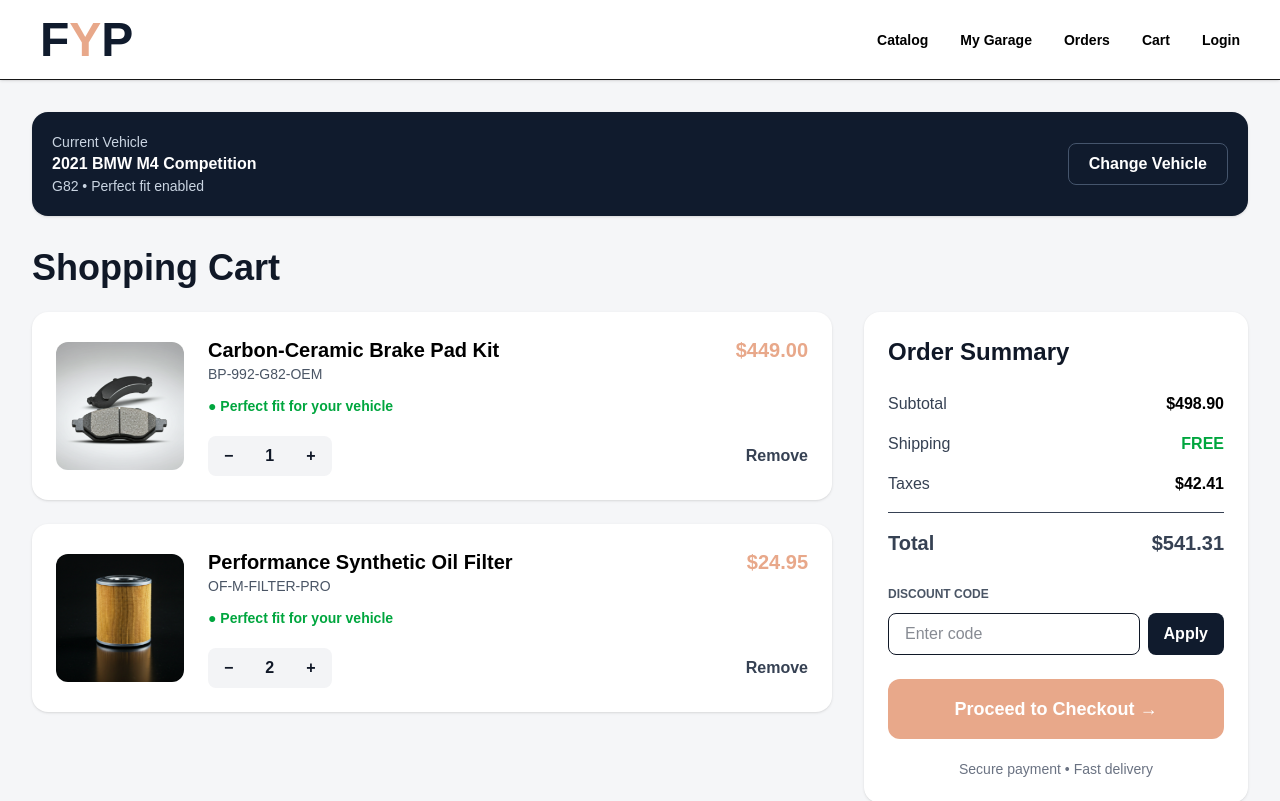
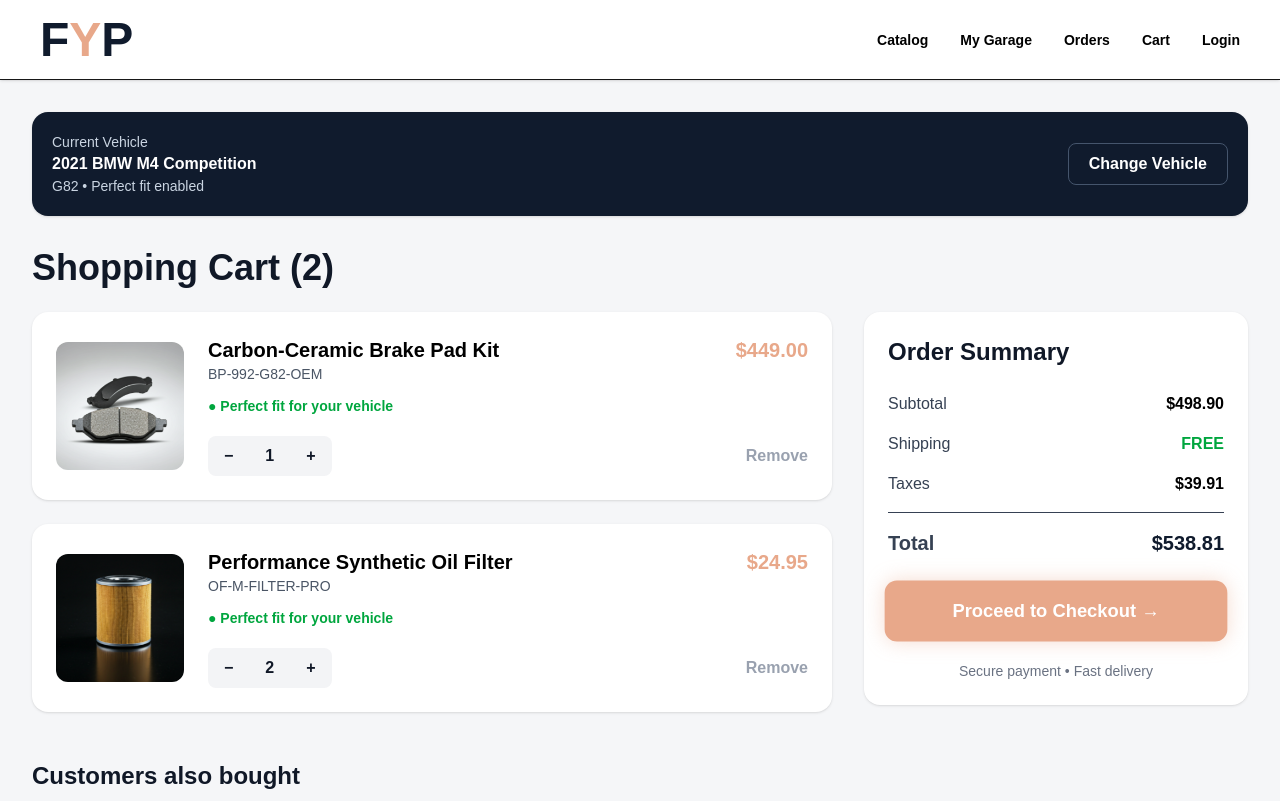
Before and after one commit to eyadhossam989-cyber/find-your-parts, a Next.js app: page /cart in a window 1280 px wide. Shown: the top 801 px of the page. Built offline with nearby package versions, Linux system fonts and the light colour scheme.

Commit message:
added interactive cart logic and glowing checkout button

```diff
--- a/app/cart/page.tsx
+++ b/app/cart/page.tsx
@@ -1,201 +1,150 @@
+"use client"; // Required for buttons to work!
+import { useState } from "react";
 import Link from "next/link";
 
 export default function CartPage() {
-  const cartItems = [
+  // 1. We move your cartItems into 'state' so React can update the screen
+  const [items, setItems] = useState([
     {
+      id: 1,
       name: "Carbon-Ceramic Brake Pad Kit",
       sku: "BP-992-G82-OEM",
-      price: "$449.00",
+      price: 449.00, // Changed to number for math
       qty: 1,
       image: "/images/brake-pad.jpg",
     },
     {
+      id: 2,
       name: "Performance Synthetic Oil Filter",
       sku: "OF-M-FILTER-PRO",
-      price: "$24.95",
+      price: 24.95, // Changed to number for math
       qty: 2,
       image: "/images/oil-filter.jpg",
     },
+  ]);
+
+  const suggestions = [
+    { name: "5W-30 Full Synthetic Motor Oil", price: "$58.00", tag: "Best Seller", image: "/images/motor-oil.jpg" },
+    { name: "Iridium High-Performance Spark Plug", price: "$18.50", tag: "Performance", image: "/images/spark-plug.jpg" },
+    { name: "All-Weather Heavy Duty Floor Mats", price: "$129.99", tag: "In Stock", image: "/images/floor-mat.jpg" },
+    { name: "Activated Carbon Cabin Air Filter", price: "$34.20", tag: "Maintenance", image: "/images/cabin-filter.jpg" },
   ];
 
-  const suggestions = [
-    {
-      name: "5W-30 Full Synthetic Motor Oil",
-      price: "$58.00",
-      tag: "Best Seller",
-      image: "/images/motor-oil.jpg",
-    },
-    {
-      name: "Iridium High-Performance Spark Plug",
-      price: "$18.50",
-      tag: "Performance",
-      image: "/images/spark-plug.jpg",
-    },
-    {
-      name: "All-Weather Heavy Duty Floor Mats",
-      price: "$129.99",
-      tag: "In Stock",
-      image: "/images/floor-mat.jpg",
-    },
-    {
-      name: "Activated Carbon Cabin Air Filter",
-      price: "$34.20",
-      tag: "Maintenance",
-      image: "/images/cabin-filter.jpg",
-    },
-  ];
+  // 2. Logic to change quantity
+  const updateQty = (id: number, delta: number) => {
+    setItems(items.map(item =>
+      item.id === id ? { ...item, qty: Math.max(1, item.qty + delta) } : item
+    ));
+  };
+
+  // 3. Logic to remove item
+  const removeItem = (id: number) => {
+    setItems(items.filter(item => item.id !== id));
+  };
+
+  // 4. Automatic Math for the Summary
+  const subtotal = items.reduce((acc, item) => acc + (item.price * item.qty), 0);
+  const tax = subtotal * 0.08; // 8% tax
+  const total = subtotal + tax;
 
   return (
     <main className="min-h-screen bg-[#f5f6f8] text-[#101827]">
-
-
       <section className="max-w-[1280px] mx-auto p-8">
+        {/* Vehicle Banner */}
         <div className="bg-[#101b2d] text-white rounded-2xl p-5 mb-8 flex justify-between items-center shadow">
           <div>
             <p className="text-slate-300 text-sm">Current Vehicle</p>
             <h2 className="font-bold">2021 BMW M4 Competition</h2>
             <p className="text-slate-300 text-sm">G82 • Perfect fit enabled</p>
           </div>
-
-          <Link
-            href="/garage"
-            className="border border-slate-600 px-5 py-2 rounded-lg font-bold"
-          >
-            Change Vehicle
-          </Link>
+          <Link href="/garage" className="border border-slate-600 px-5 py-2 rounded-lg font-bold">Change Vehicle</Link>
         </div>
 
-        <h2 className="text-4xl font-extrabold mb-6">Shopping Cart</h2>
+        <h2 className="text-4xl font-extrabold mb-6">Shopping Cart ({items.length})</h2>
 
         <div className="grid grid-cols-1 lg:grid-cols-12 gap-8">
           <div className="lg:col-span-8 space-y-6">
-            {cartItems.map((item) => (
-              <div
-                key={item.name}
-                className="bg-white rounded-2xl shadow p-6 flex gap-6 items-center"
-              >
-                <img
-                  src={item.image}
-                  alt={item.name}
-                  className="w-32 h-32 object-cover rounded-xl bg-gray-100"
-                />
-
+            {items.length === 0 ? (
+              <div className="bg-white p-10 rounded-2xl text-center shadow">
+                <p className="text-xl font-bold">Your cart is empty</p>
+                <Link href="/catalog" className="text-[#e8a88a] mt-2 block">Go find some parts →</Link>
+              </div>
+            ) : (
+              items.map((item) => (
+                <div key={item.id} className="bg-white rounded-2xl shadow p-6 flex gap-6 items-center animate-in fade-in slide-in-from-bottom-2">
+                  <img src={item.image} alt={item.name} className="w-32 h-32 object-cover rounded-xl bg-gray-100" />
                   <div className="flex-1">
                     <div className="flex justify-between">
                       <div>
-                      <h3 className="text-xl font-extrabold text-black">
-                        {item.name}
-                      </h3>
+                        <h3 className="text-xl font-extrabold text-black">{item.name}</h3>
                         <p className="text-gray-600 text-sm">{item.sku}</p>
                       </div>
-
-                    <p className="text-[#e8a88a] font-extrabold text-xl">
-                      {item.price}
-                    </p>
+                      <p className="text-[#e8a88a] font-extrabold text-xl">${item.price.toFixed(2)}</p>
                     </div>
-
-                  <p className="text-green-600 text-sm font-bold mt-3">
-                    ● Perfect fit for your vehicle
-                  </p>
-
+                    <p className="text-green-600 text-sm font-bold mt-3">● Perfect fit for your vehicle</p>
                     <div className="flex justify-between items-center mt-5">
                       <div className="bg-gray-100 rounded-lg flex items-center">
-                      <button className="px-4 py-2 font-bold">−</button>
+                        <button onClick={() => updateQty(item.id, -1)} className="px-4 py-2 font-bold hover:bg-gray-200 transition-colors">−</button>
                         <span className="px-4 font-bold">{item.qty}</span>
-                      <button className="px-4 py-2 font-bold">+</button>
+                        <button onClick={() => updateQty(item.id, 1)} className="px-4 py-2 font-bold hover:bg-gray-200 transition-colors">+</button>
                       </div>
-
-                    <button className="text-gray-700 hover:text-red-600 font-semibold">
-                      Remove
-                    </button>
+                      <button onClick={() => removeItem(item.id)} className="text-gray-400 hover:text-red-600 font-semibold transition-colors">Remove</button>
                     </div>
                   </div>
                 </div>
-            ))}
+              ))
+            )}
           </div>
 
           <aside className="lg:col-span-4">
             <div className="bg-white rounded-2xl shadow p-6 sticky top-24">
               <h3 className="text-2xl font-extrabold mb-6">Order Summary</h3>
-
               <div className="space-y-4 text-gray-700">
                 <div className="flex justify-between">
                   <span>Subtotal</span>
-                  <b className="text-black">$498.90</b>
+                  <b className="text-black">${subtotal.toFixed(2)}</b>
                 </div>
-
                 <div className="flex justify-between">
                   <span>Shipping</span>
                   <b className="text-green-600">FREE</b>
                 </div>
-
                 <div className="flex justify-between">
                   <span>Taxes</span>
-                  <b className="text-black">$42.41</b>
+                  <b className="text-black">${tax.toFixed(2)}</b>
                 </div>
-
                 <div className="border-t pt-4 flex justify-between text-xl">
                   <span className="font-extrabold">Total</span>
-                  <span className="font-extrabold">$541.31</span>
+                  <span className="font-extrabold text-[#101b2d]">${total.toFixed(2)}</span>
                 </div>
               </div>
 
-              <div className="mt-6">
-                <label className="text-xs font-bold text-gray-600">
-                  DISCOUNT CODE
-                </label>
-
-                <div className="flex gap-2 mt-2">
-                  <input
-                    className="border rounded-lg px-4 py-2 flex-1"
-                    placeholder="Enter code"
-                  />
-                  <button className="bg-[#101b2d] text-white px-4 rounded-lg font-bold">
-                    Apply
-                  </button>
-                </div>
-              </div>
-
+              {/* THE GLOWING CHECKOUT BUTTON */}
               <Link
                 href="/checkout"
-                className="w-full mt-6 bg-[#e8a88a] text-white py-4 rounded-xl font-extrabold text-lg block text-center"
+                className={`w-full mt-6 py-4 rounded-xl font-extrabold text-lg block text-center transition-all duration-300
+                  ${items.length > 0
+                    ? "bg-[#e8a88a] text-white shadow-[0_0_20px_rgba(232,168,138,0.4)] hover:shadow-[0_0_30px_rgba(232,168,138,0.6)] scale-[1.02]"
+                    : "bg-gray-300 text-gray-500 cursor-not-allowed"}`}
               >
                 Proceed to Checkout →
               </Link>
 
-              <p className="text-center text-gray-500 text-sm mt-5">
-                Secure payment • Fast delivery
-              </p>
+              <p className="text-center text-gray-500 text-sm mt-5">Secure payment • Fast delivery</p>
             </div>
           </aside>
         </div>
 
+        {/* Suggestion Section remains the same for UI basics */}
         <section className="mt-12">
-          <h2 className="text-2xl font-extrabold mb-6">
-            Customers also bought
-          </h2>
-
+          <h2 className="text-2xl font-extrabold mb-6">Customers also bought</h2>
           <div className="grid grid-cols-1 md:grid-cols-4 gap-6">
             {suggestions.map((item) => (
               <div key={item.name} className="bg-white rounded-2xl shadow p-5">
-                <img
-                  src={item.image}
-                  alt={item.name}
-                  className="h-44 w-full object-cover rounded-xl bg-gray-100 mb-4"
-                />
-
-                <span className="text-xs bg-[#101b2d] text-white px-3 py-1 rounded-full font-bold">
-                  {item.tag}
-                </span>
-
+                <img src={item.image} alt={item.name} className="h-44 w-full object-cover rounded-xl bg-gray-100 mb-4" />
+                <span className="text-xs bg-[#101b2d] text-white px-3 py-1 rounded-full font-bold">{item.tag}</span>
                 <h4 className="font-extrabold text-black mt-3">{item.name}</h4>
-                <p className="text-[#e8a88a] font-extrabold mt-1">
-                  {item.price}
-                </p>
-
-                <button className="w-full mt-4 border rounded-lg py-2 font-bold hover:bg-gray-100">
-                  Add to Cart
-                </button>
+                <p className="text-[#e8a88a] font-extrabold mt-1">{item.price}</p>
+                <button className="w-full mt-4 border rounded-lg py-2 font-bold hover:bg-gray-100 transition-all">Add to Cart</button>
               </div>
             ))}
           </div>
@@ -204,9 +153,7 @@ export default function CartPage() {
 
       <footer className="bg-[#101b2d] text-white mt-10 py-10 text-center">
         <h3 className="text-[#e8a88a] font-extrabold text-xl">FYP</h3>
-        <p className="text-slate-400 text-sm mt-2">
-          © 2026 Find Your Parts. Professional Grade Components.
-        </p>
+        <p className="text-slate-400 text-sm mt-2">© 2026 Find Your Parts. Professional Grade Components.</p>
       </footer>
     </main>
   );
```
Lines whose indentation alone changed are shown as unchanged.
